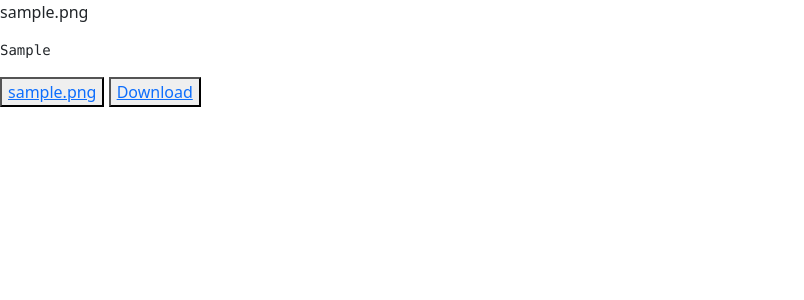
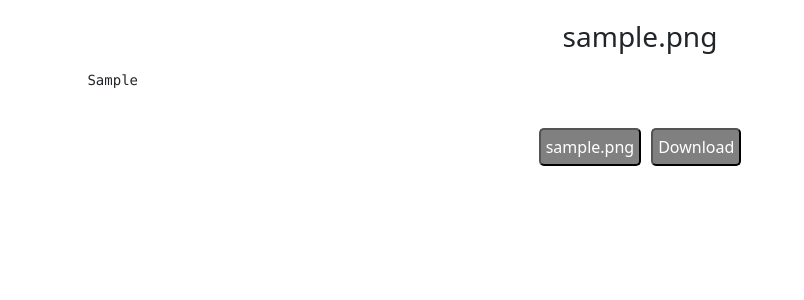
Before and after one commit to RaoAbhimanyuYadav/deeplogic, a Django app: page /files/file/1/ in a window 1280 px wide. Shown: the part 50-350 px from the top of the page, without its empty margins (0-804 px from the left). Run offline with Django 4.2, Linux system fonts and the light colour scheme; a user stored in the database is signed in; tables that the repository leaves empty hold one stand-in row (values such as "Sample post").

Commit message:
CSS of list and description page done

```diff
--- a/pdfExtractor/templates/pdfExtractor/description.html
+++ b/pdfExtractor/templates/pdfExtractor/description.html
@@ -1,15 +1,26 @@
 {% extends 'main.html' %} {% block content %}
-    <p>{{context.filename}}</p>
-    <p><pre>{{context.des}}</pre></p>
-    <button>
-        <a href="{{context.file.url}}"> {{context.filename}} </a>
+  <div style="padding:20px">
+    <h3 style="text-align:center">{{context.filename}}</h3>
+    <p>
+      <pre>
+        {{context.des}}
+      </pre>
+    </p>
+    <div style="display:flex; justify-content:center; width:100%; gap:10px">
+      <button style="background-color:grey;border-radius:5px;padding:5px">
+          <a href="{{context.file.url}}" style="text-decoration:none; color:white">
+            {{context.filename}}
+          </a>
       </button>
-    <button>
+      <button style="background-color:grey;border-radius:5px;padding:5px">
           <a
             href="{{context.file.url}}"
             download
+            style="text-decoration:none; color:white"
           >
             Download
           </a>
       </button>
+    </div>
+  </div>
 {% endblock content %}
--- a/pdfExtractor/templates/pdfExtractor/index.html
+++ b/pdfExtractor/templates/pdfExtractor/index.html
@@ -4,7 +4,7 @@
   <thead>
     <tr>
       <th scope="col">Filename</th>
-      <th scope="col">View</th>
+      <th scope="col">View Document</th>
       <th scope="col">Download</th>
     </tr>
   </thead>
```
Lines whose indentation alone changed are shown as unchanged.
